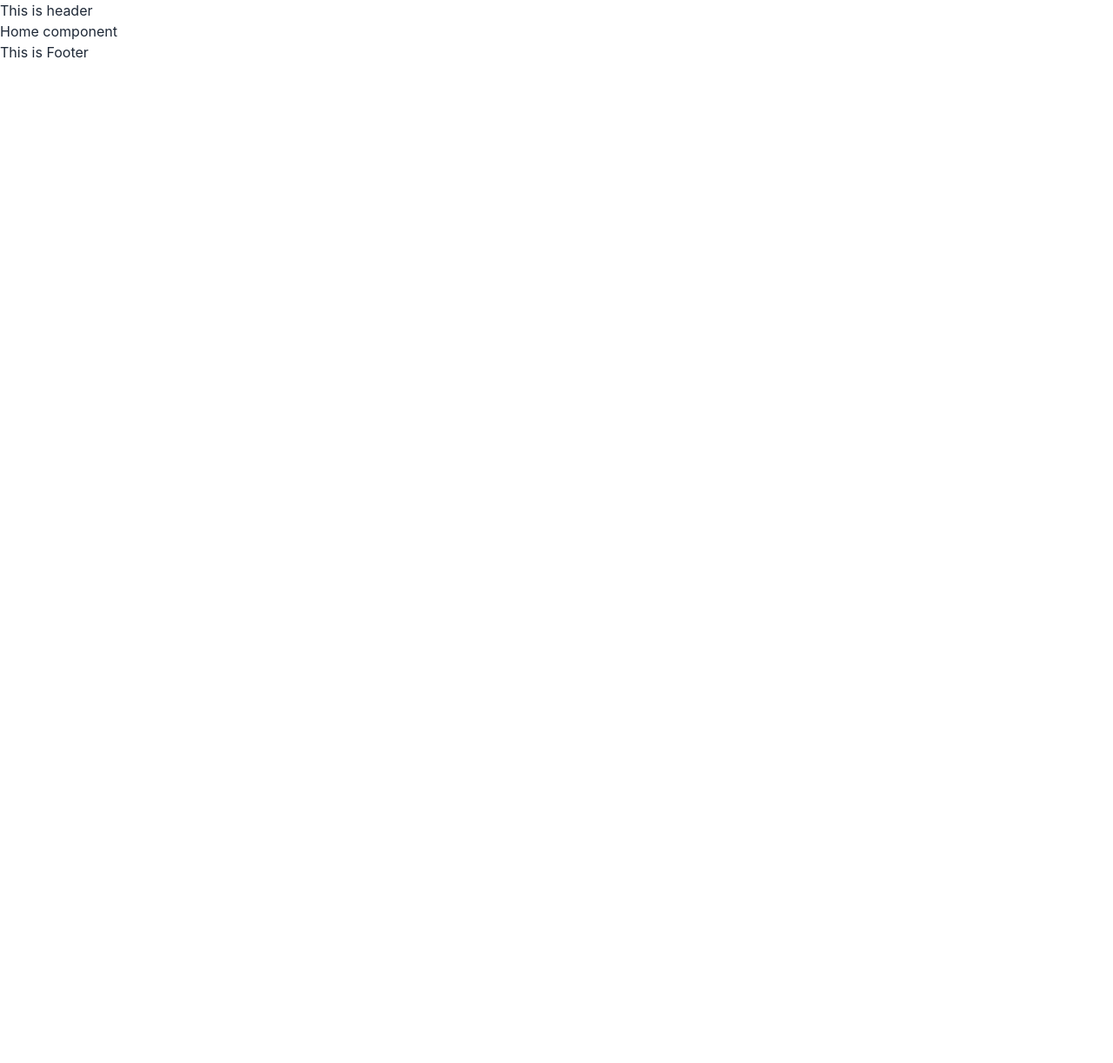
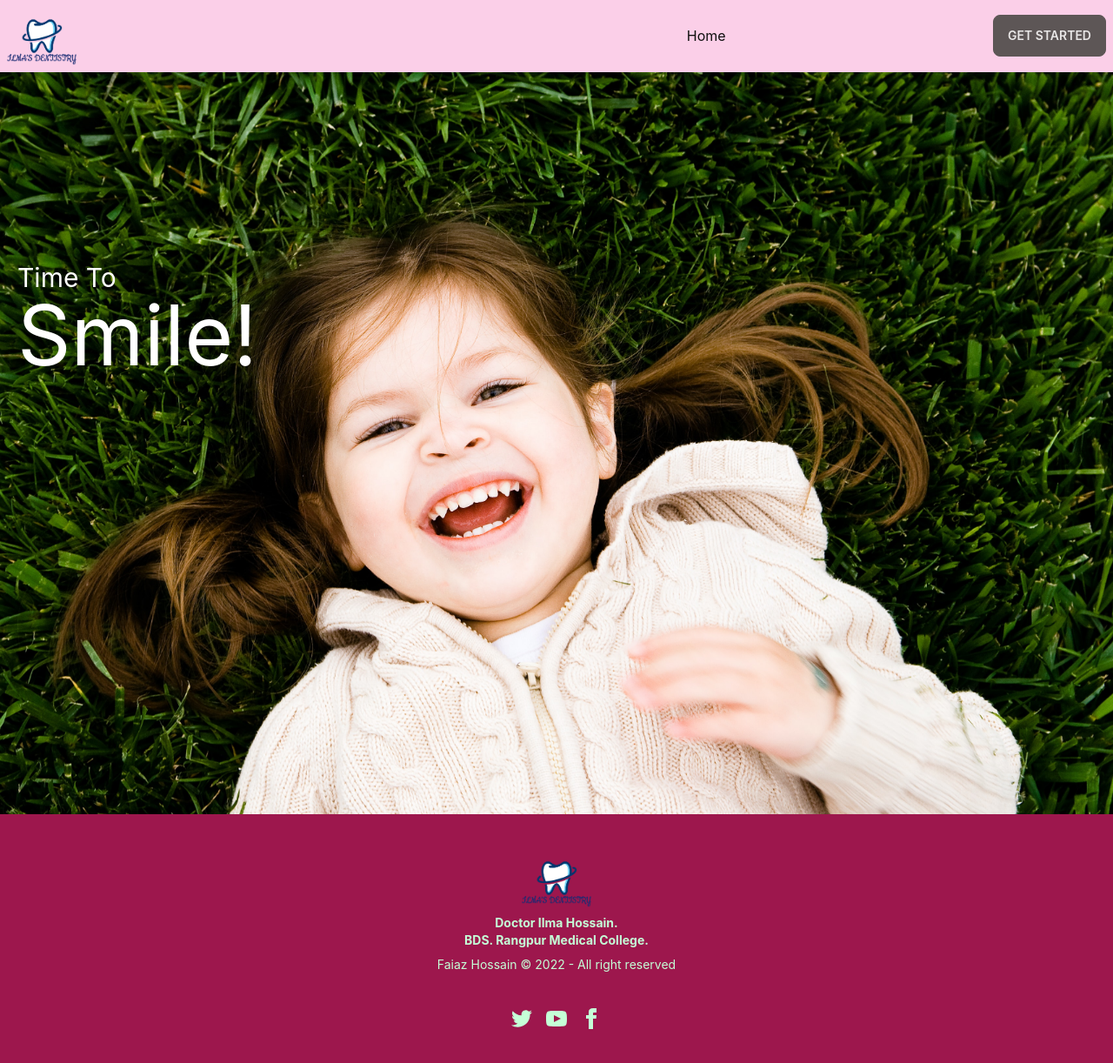
Before and after one commit to faiazhossain/ilma-s-Dentistry-client, a React (Create React App) app: page / in a window 1280 px wide. Shown: the whole page at 87% size. Before the commit the page ends 800 px from the top, so only its background shows below. Built offline with nearby package versions, Linux system fonts and the light colour scheme.

Commit message:
added homepage

```diff
--- a/src/App.js
+++ b/src/App.js
@@ -4,7 +4,7 @@
 
 function App() {
   return (
-    <div>
+    <div data-theme="garden" className="max-w-screen-xl mx-auto">
       <RouterProvider router={router}></RouterProvider>
     </div>
   );
--- a/src/Pages/Home/Home/Home.js
+++ b/src/Pages/Home/Home/Home.js
@@ -1,9 +1,17 @@
 import React from "react";
-
+import image from "../../../images/smiling.jpg";
 const Home = () => {
   return (
-    <div>
-      <h2>Home component</h2>
+    <div className="carousel w-full">
+      <div id="slide1" className="carousel-item relative w-full">
+        <img src={image} alt="" className="w-full " />
+        <div className="absolute flex justify-between transform -translate-y-1/2 left-5 top-1/3">
+          <p className="text-sm md:text-lg lg:text-3xl text-white">
+            Time To <br />
+            <span className="text-2xl md:text-5xl lg:text-8xl">Smile!</span>
+          </p>
+        </div>
+      </div>
     </div>
   );
 };
--- a/src/Pages/Shared/Footer/Footer.js
+++ b/src/Pages/Shared/Footer/Footer.js
@@ -1,7 +1,58 @@
 import React from "react";
-
+import { Link } from "react-router-dom";
+import logo from "../../../images/logo.png";
 const Footer = () => {
-  return <div>This is Footer</div>;
+  return (
+    <footer className="footer footer-center p-10 bg-pink-800 text-primary-content">
+      <div>
+        <Link>
+          <img className="w-20" src={logo} alt="" />
+        </Link>
+        <p className="font-bold">
+          Doctor Ilma Hossain. <br />
+          BDS. Rangpur Medical College.
+        </p>
+        <p>Faiaz Hossain © 2022 - All right reserved</p>
+      </div>
+      <div>
+        <div className="grid grid-flow-col gap-4">
+          <a href="/">
+            <svg
+              xmlns="http://www.w3.org/2000/svg"
+              width="24"
+              height="24"
+              viewBox="0 0 24 24"
+              className="fill-current"
+            >
+              <path d="M24 4.557c-.883.392-1.832.656-2.828.775 1.017-.609 1.798-1.574 2.165-2.724-.951.564-2.005.974-3.127 1.195-.897-.957-2.178-1.555-3.594-1.555-3.179 0-5.515 2.966-4.797 6.045-4.091-.205-7.719-2.165-10.148-5.144-1.29 2.213-.669 5.108 1.523 6.574-.806-.026-1.566-.247-2.229-.616-.054 2.281 1.581 4.415 3.949 4.89-.693.188-1.452.232-2.224.084.626 1.956 2.444 3.379 4.6 3.419-2.07 1.623-4.678 2.348-7.29 2.04 2.179 1.397 4.768 2.212 7.548 2.212 9.142 0 14.307-7.721 13.995-14.646.962-.695 1.797-1.562 2.457-2.549z"></path>
+            </svg>
+          </a>
+          <a href="/">
+            <svg
+              xmlns="http://www.w3.org/2000/svg"
+              width="24"
+              height="24"
+              viewBox="0 0 24 24"
+              className="fill-current"
+            >
+              <path d="M19.615 3.184c-3.604-.246-11.631-.245-15.23 0-3.897.266-4.356 2.62-4.385 8.816.029 6.185.484 8.549 4.385 8.816 3.6.245 11.626.246 15.23 0 3.897-.266 4.356-2.62 4.385-8.816-.029-6.185-.484-8.549-4.385-8.816zm-10.615 12.816v-8l8 3.993-8 4.007z"></path>
+            </svg>
+          </a>
+          <a href="/">
+            <svg
+              xmlns="http://www.w3.org/2000/svg"
+              width="24"
+              height="24"
+              viewBox="0 0 24 24"
+              className="fill-current"
+            >
+              <path d="M9 8h-3v4h3v12h5v-12h3.642l.358-4h-4v-1.667c0-.955.192-1.333 1.115-1.333h2.885v-5h-3.808c-3.596 0-5.192 1.583-5.192 4.615v3.385z"></path>
+            </svg>
+          </a>
+        </div>
+      </div>
+    </footer>
+  );
 };
 
 export default Footer;
--- a/src/Pages/Shared/Header/Header.js
+++ b/src/Pages/Shared/Header/Header.js
@@ -1,9 +1,57 @@
 import React from "react";
+import { Link } from "react-router-dom";
+import logo from "../../../images/logo.png";
 
 const Header = () => {
+  const menuItems = (
+    <>
+      <li>
+        <Link to="/">Home</Link>
+      </li>
+    </>
+  );
   return (
-    <div>
-      <h2>This is header</h2>
+    <div className="navbar bg-pink-200">
+      <div className="navbar-start">
+        <div className="dropdown">
+          <label tabIndex={0} className="btn btn-ghost lg:hidden">
+            <svg
+              xmlns="http://www.w3.org/2000/svg"
+              className="h-5 w-5"
+              fill="none"
+              viewBox="0 0 24 24"
+              stroke="currentColor"
+            >
+              <path
+                strokeLinecap="round"
+                strokeLinejoin="round"
+                strokeWidth="2"
+                d="M4 6h16M4 12h8m-8 6h16"
+              />
+            </svg>
+          </label>
+          <ul
+            tabIndex={0}
+            className="menu menu-compact dropdown-content mt-3 p-2 shadow bg-base-100 rounded-box w-52"
+          >
+            {menuItems}
+          </ul>
+        </div>
+
+        {/* logo */}
+
+        <Link to="/">
+          <img className="w-20 " src={logo} alt="" />
+        </Link>
+      </div>
+      <div className="navbar-end hidden lg:flex">
+        <ul className="menu menu-horizontal p-0">{menuItems}</ul>
+      </div>
+      <div className="navbar-end">
+        <a href="/" className="btn">
+          Get started
+        </a>
+      </div>
     </div>
   );
 };
```
Also changed, not shown: src/index.js (+6 -6 lines), src/Pages/Home/Home/Home.css (added), src/images/logo.png (added), src/images/smiling.jpg (added).
